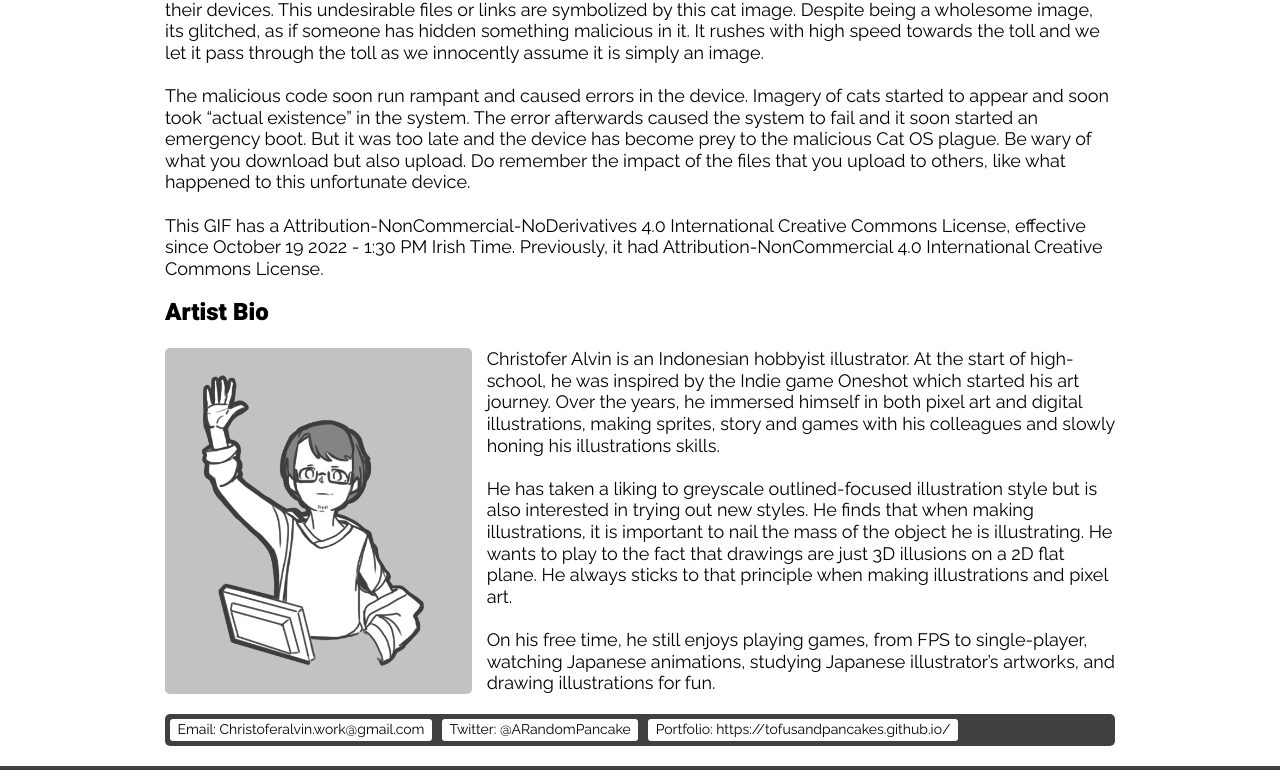
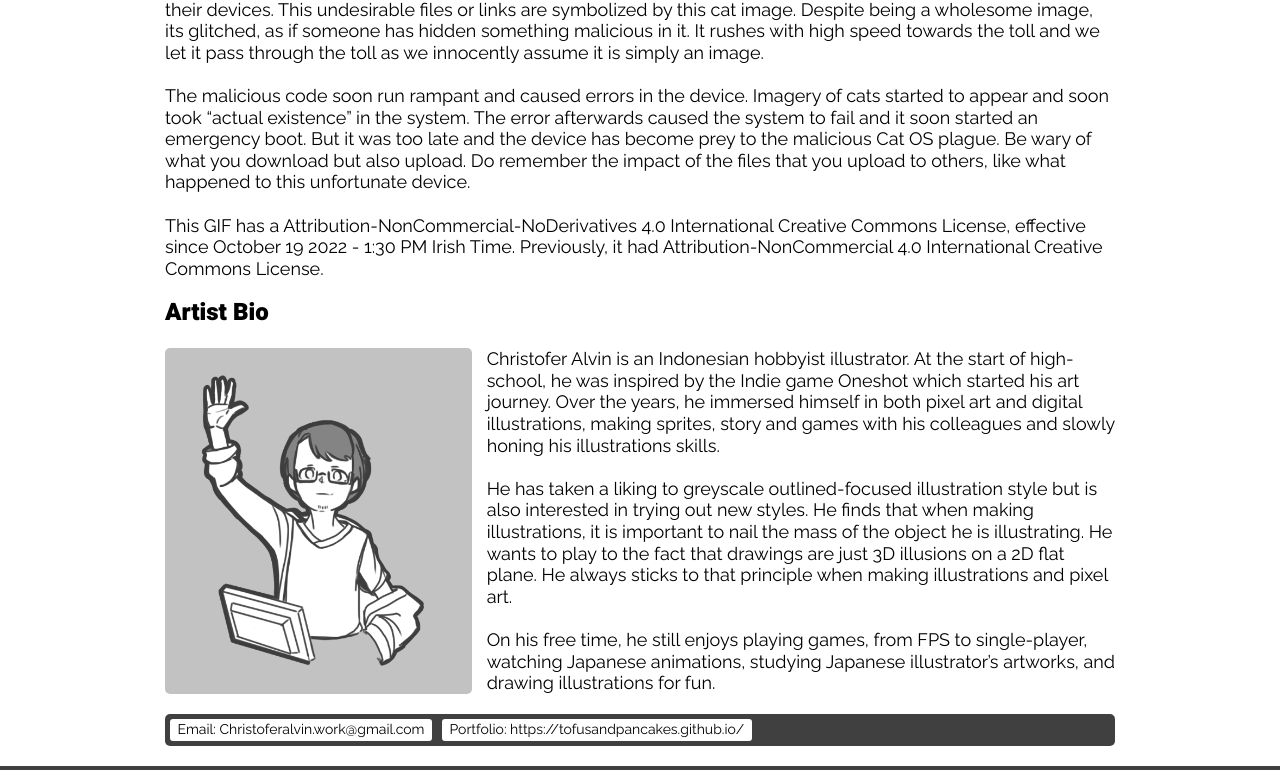
Before and after one commit to TofusAndPancakes/digitalCultureNetArtProject, a plain HTML site: page index.html in a window 1280 px wide. Shown: the part 1254-2024 px from the top of the page. Drawn offline with Linux system fonts and the light colour scheme; a web font is replaced by a local one.

Commit message:
Minor adjustments

```diff
--- a/index.html
+++ b/index.html
@@ -75,9 +75,6 @@
                 <p>Email: Christoferalvin.work@gmail.com </p>
             </div>
             <div class="artist_bio_link_list">
-                <p>Twitter: @ARandomPancake</p>
-            </div>
-            <div class="artist_bio_link_list">
                 <p>Portfolio: https://tofusandpancakes.github.io/</p>
             </div>
         </div>
```
